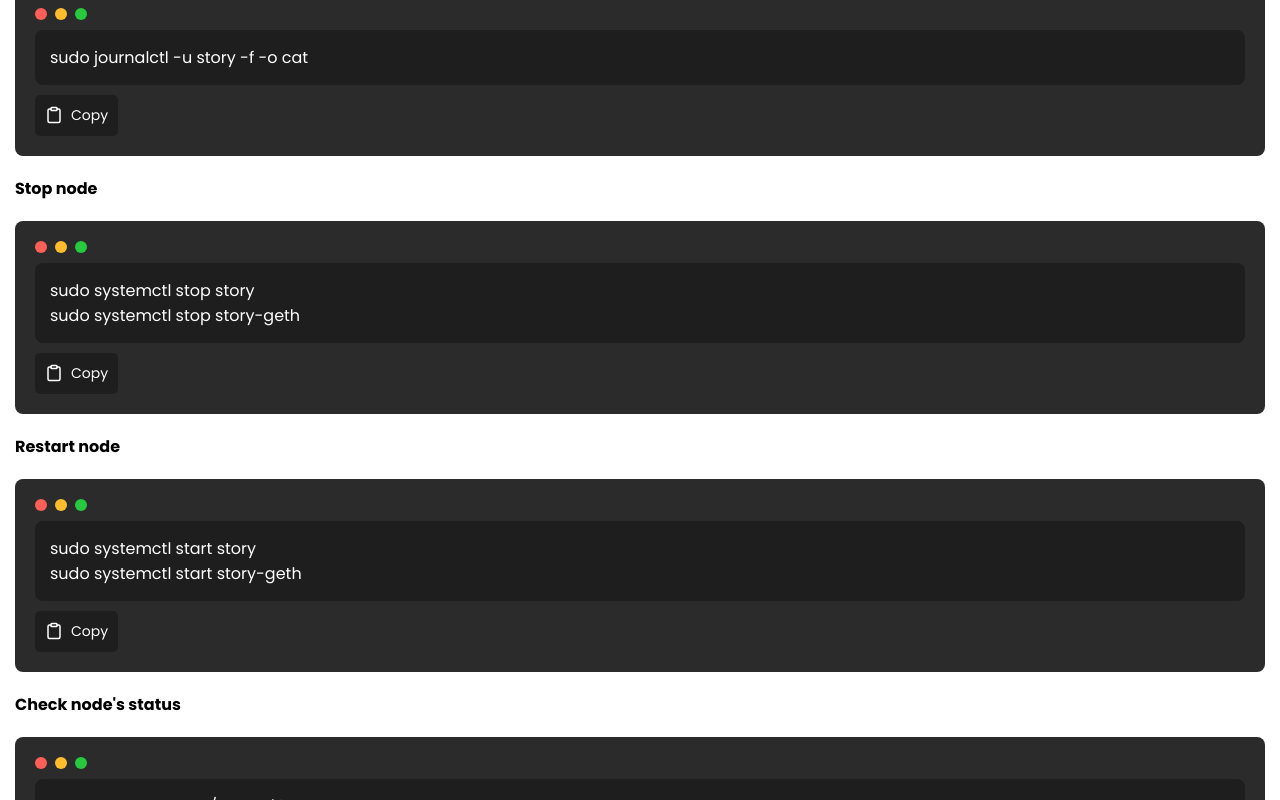
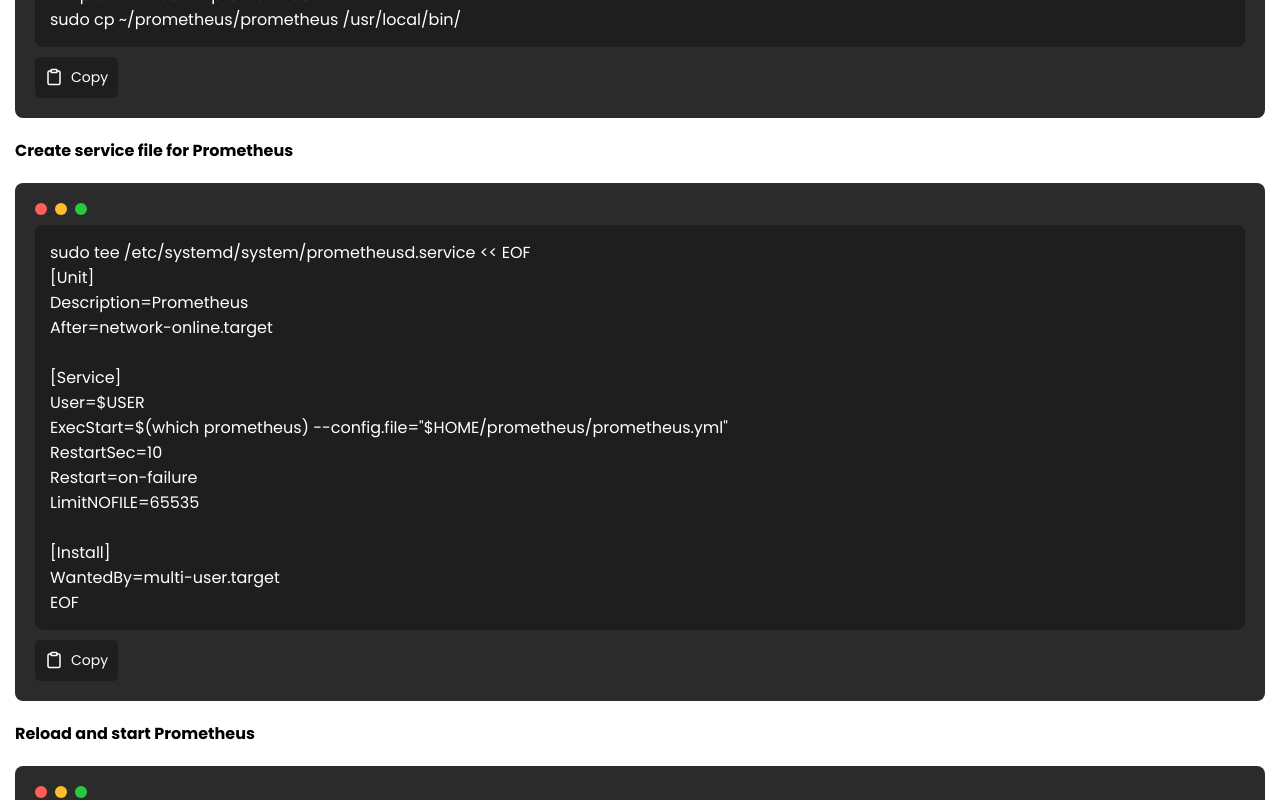
Before and after one commit to antonbelinskiy/story-protocol-explorer, a React (Create React App) app: page /install-node in a window 1280 px wide. Shown: the part 5460-6260 px from the top of the page. Built offline with nearby package versions, Linux system fonts and the light colour scheme.

Commit message:
request changes

```diff
--- a/src/pages/Home.jsx
+++ b/src/pages/Home.jsx
@@ -94,7 +94,12 @@ export const HomePage = () => {
   const [syncPercents, setSyncPersents] = useState(0);
 
   const fetchData = (id) => {
-    return fetch(`https://api.testnet.storyscan.app/validators/${id}`)
+    return fetch(`https://api.testnet.storyscan.app/validators/${id}`, {
+      method: "GET",
+      headers: {
+        'Content-Type': 'text/plain'
+      },
+    })
         .then(res => res.json())
         .then(r => {
           console.log(r);
--- a/src/pages/InstallingManual.jsx
+++ b/src/pages/InstallingManual.jsx
@@ -191,6 +191,56 @@ sudo systemctl enable story-geth`
                     comment={"Enable and reload the services"}
                 />
 
+                <h2>Setting up grafana dashboard</h2>
+
+                <h4>
+                    Install Prometheus
+                </h4>
+
+                <CodeBlock
+                    codeText={`cd $HOME
+curl -s https://api.github.com/repos/prometheus/prometheus/releases/latest | \\
+grep browser_download_url | grep linux-amd64 | cut -d '"' -f 4 | wget -qi -
+tar xfz prometheus-2.*.*tar.gz
+rm $HOME/prometheus-2.*.*tar.gz
+mv prometheus-2.* prometheus
+sudo cp ~/prometheus/prometheus /usr/local/bin/`}
+                />
+
+                <h4>
+                    Create service file for Prometheus
+                </h4>
+                <CodeBlock
+                    codeText={`sudo tee /etc/systemd/system/prometheusd.service << EOF
+[Unit]
+Description=Prometheus
+After=network-online.target
+
+[Service]
+User=$USER
+ExecStart=$(which prometheus) --config.file="$HOME/prometheus/prometheus.yml"
+RestartSec=10
+Restart=on-failure
+LimitNOFILE=65535
+
+[Install]
+WantedBy=multi-user.target
+EOF`}
+                />
+
+
+                <h4>Reload and start Prometheus</h4>
+
+                <CodeBlock
+                    codeText={`systemctl daemon-reload
+sudo systemctl enable prometheusd.service
+sudo systemctl restart prometheusd.service
+sudo systemctl status prometheusd.service
+sudo journalctl -u prometheusd.service -fn 50 -o cat`}
+                />
+
+
+
                 <h2>
                     Useful commands
                 </h2>
```
